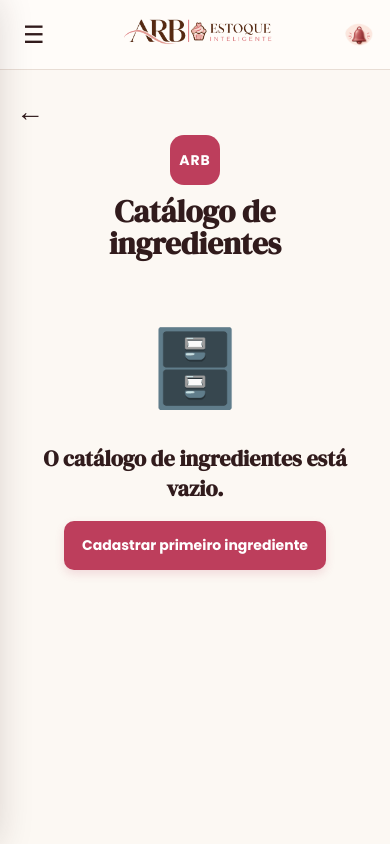
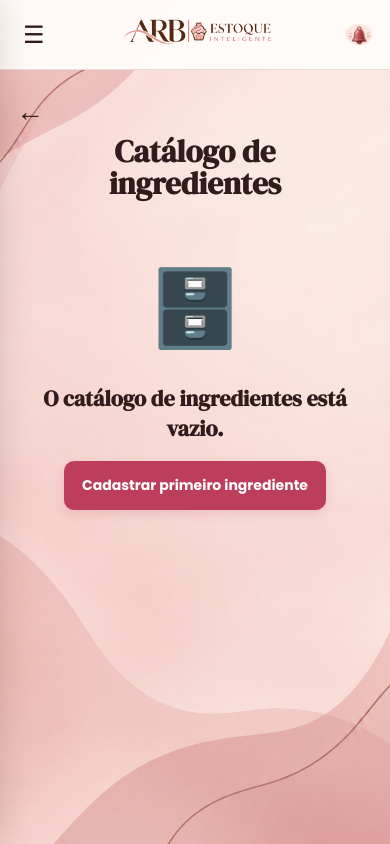
Before and after one commit to laviniavnasc/Projeto-ARB-Estoque-Inteligente-v1, a Flask app: page /products in a window 390 px wide. Run offline with Flask 3, Linux system fonts and the light colour scheme; the visitor is signed in with stand-in values (Sample User, id 1); data that the repository does not hold is empty.

Commit message:
alteração de telas

```diff
--- a/static/style.css
+++ b/static/style.css
@@ -28,8 +28,8 @@ a{text-decoration:none;color:inherit}
 .sidebar-brand strong,.sidebar-brand em{display:block;font-family:"DM Serif Display";font-size:19px;line-height:1}.sidebar-brand em{color:var(--wine);font-weight:600}.sidebar-brand small{display:block;font-size:9px;margin-top:4px;color:var(--muted)}
 .sidebar nav{display:grid;gap:4px}.sidebar nav a{min-height:45px;padding:11px 12px;border-radius:12px;display:flex;align-items:center;gap:12px;font-size:13px;position:relative}.sidebar nav a:hover{background:#f5e7df;color:var(--wine-dark)}.sidebar nav a>span{flex:1}.nav-badge{font-size:10px;background:var(--wine);color:white;border-radius:99px;padding:3px 7px}
 .logout{position:absolute;bottom:25px;left:28px;color:var(--wine);font-size:13px;font-weight:700}
-.main{width:100%;min-height:100vh;margin-left:0;background:var(--cream)}
-.topbar{height:70px;background:rgba(255,252,249,.96);border-bottom:1px solid var(--line);display:flex;align-items:center;justify-content:space-between;padding:0 30px;position:sticky;top:0;z-index:20;backdrop-filter:blur(10px)}
+.main { width: 100%;min-height: 100vh;margin-left: 0;background-color: var(--cream);background-image: url("images/fundo_telas.png");background-size: cover;background-position: center top;background-repeat: no-repeat;
+}.topbar{height:70px;background:rgba(255,252,249,.96);border-bottom:1px solid var(--line);display:flex;align-items:center;justify-content:space-between;padding:0 30px;position:sticky;top:0;z-index:20;backdrop-filter:blur(10px)}
 .top-brand{font-family:"DM Serif Display";font-size:20px}.top-brand span{color:var(--wine);font-style:italic}
 .menu-btn{display:block;border:0;background:transparent;font-size:24px;color:var(--brown);cursor:pointer}
 .bell-wrap{width:38px;height:38px;border-radius:50%;display:grid;place-items:center;position:relative}.bell-wrap:hover{background:#f6e9e0}.bell-icon{display:block;width:32px;height:32px;object-fit:contain}.bell-badge{position:absolute;right:-1px;top:-2px;min-width:18px;height:18px;padding:0 4px;border-radius:99px;background:var(--wine);color:white;font-size:9px;font-weight:700;display:grid;place-items:center;border:2px solid #fffaf6}
@@ -331,3 +331,14 @@ a{text-decoration:none;color:inherit}
   margin-top: auto;
   padding: 14px 11px 0;
 }
+.page-icon {
+  display: none !important;
+}
+@media (max-width: 680px) {
+  .main {
+    background-image: url("images/fundo_telascel.png");
+    background-size: cover;
+    background-position: center top;
+    background-repeat: no-repeat;
+  }
+}
--- a/templates/base.html
+++ b/templates/base.html
@@ -103,13 +103,13 @@
         onclick="toggleSidebar()"
       >☰</button>
 
-      <div class="top-brand">
+      <a class="top-brand" href="{{ url_for('home') }}" aria-label="Voltar ao início">
         <img
           class="top-logo"
           src="{{ url_for('static', filename='images/logo1.png') }}"
           alt="ARB Estoque Inteligente"
         >
-      </div>
+      </a>
 
       <a
         class="bell-wrap"
```
Also changed, not shown: static/images/fundo_telas.png (added), static/images/fundo_telascel.png (added).
